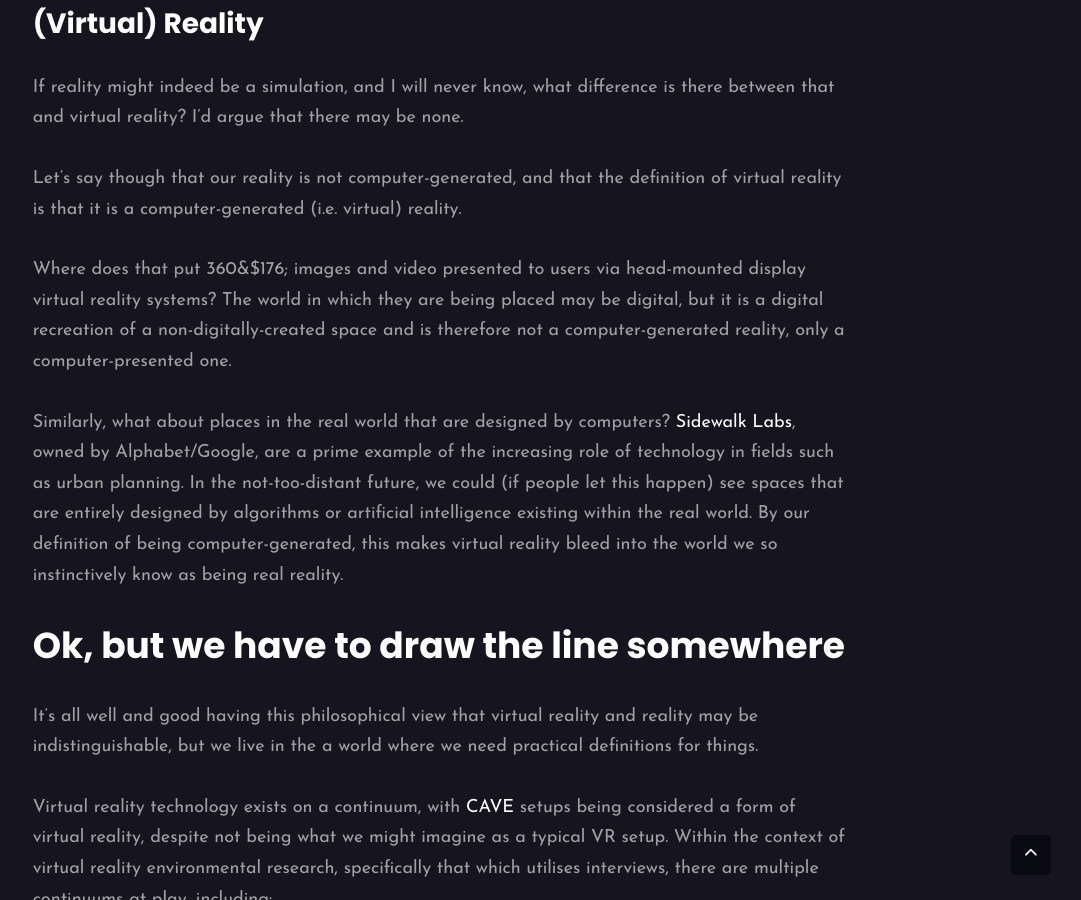
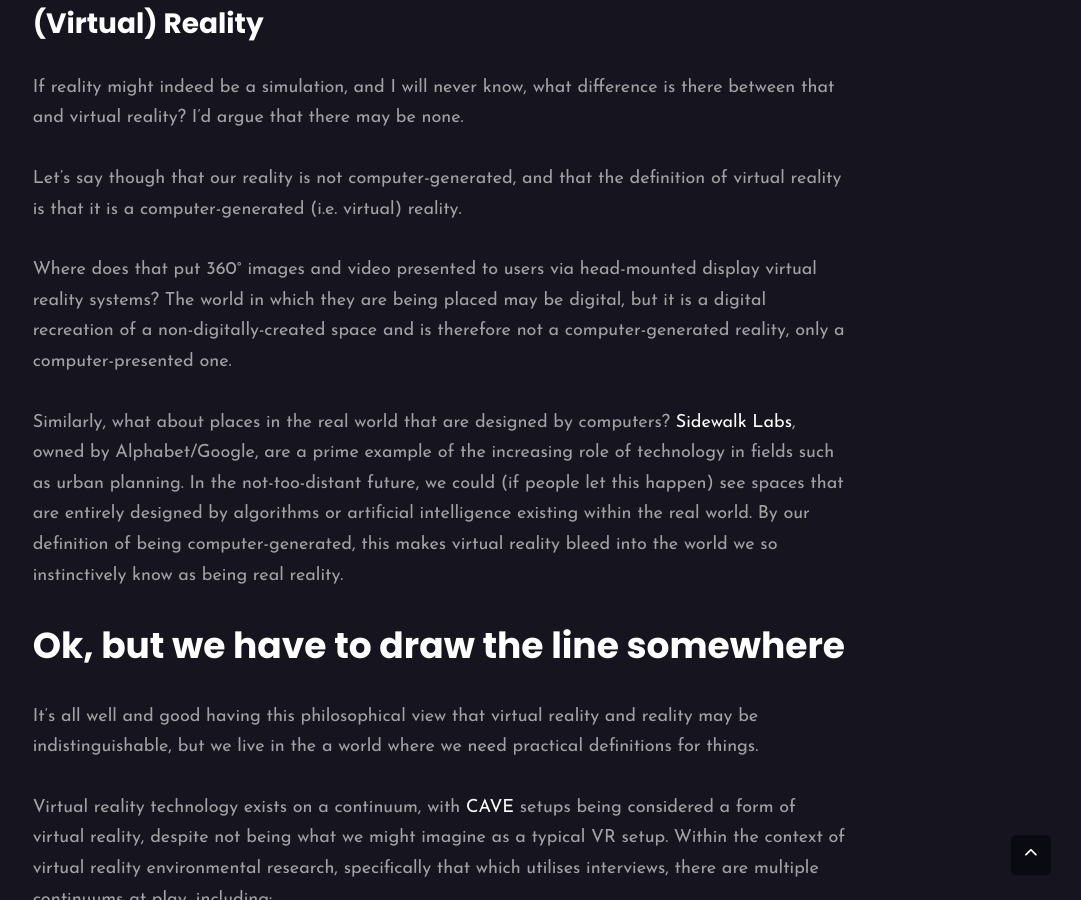
Before and after one commit to EinsteinFrizz/blog, a Jekyll site: the page built from _posts/2022-02-02-reality.markdown, in a window 1280 px wide and 900 px high, scrolled down 1778 px. Shown: the whole window, without its empty margins (199-1280 px from the left). Built offline with Jekyll 4.4.1, drawn with Linux system fonts in a browser that asks for light colours; nearby versions of some CDN libraries.

Commit message:
fix degree symbol

```diff
--- a/_posts/2022-02-02-reality.markdown
+++ b/_posts/2022-02-02-reality.markdown
@@ -26,7 +26,7 @@ If reality might indeed be a simulation, and I will never know, what difference
 
 Let's say though that our reality is not computer-generated, and that the definition of virtual reality is that it is a computer-generated (i.e. virtual) reality.
 
-Where does that put 360&$176; images and video presented to users via head-mounted display virtual reality systems? The world in which they are being placed may be digital, but it is a digital recreation of a non-digitally-created space and is therefore not a computer-generated reality, only a computer-presented one.
+Where does that put 360&#176; images and video presented to users via head-mounted display virtual reality systems? The world in which they are being placed may be digital, but it is a digital recreation of a non-digitally-created space and is therefore not a computer-generated reality, only a computer-presented one.
 
 Similarly, what about places in the real world that are designed by computers? [Sidewalk Labs](https://www.sidewalklabs.com), owned by Alphabet/Google, are a prime example of the increasing role of technology in fields such as urban planning. In the not-too-distant future, we could (if people let this happen) see spaces that are entirely designed by algorithms or artificial intelligence existing within the real world. By our definition of being computer-generated, this makes virtual reality bleed into the world we so instinctively know as being real reality.
 
```
